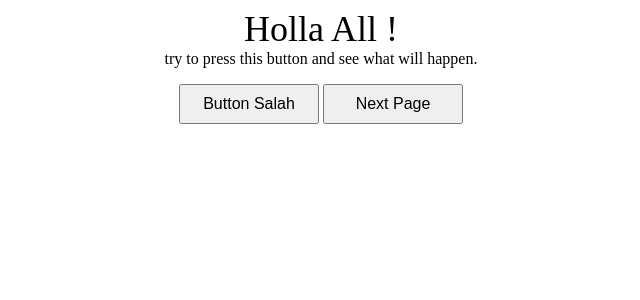
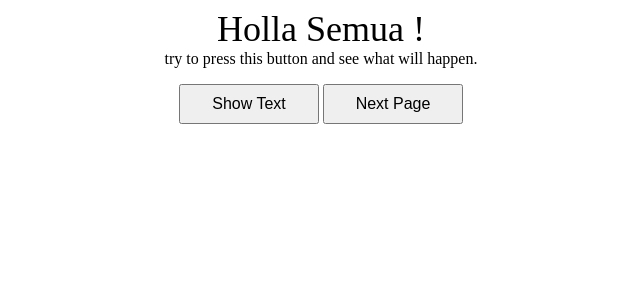
Before and after one commit to nansuri/flask-demo, a Flask app: page / in a window 1280 px wide. Shown: the top 300 px of the page, without its empty margins (319-959 px from the left). Run offline with Flask 2, Linux system fonts and the light colour scheme.

Commit message:
add changes 2

```diff
--- a/app/templates/page-one.html
+++ b/app/templates/page-one.html
@@ -1,11 +1,11 @@
 <html>
     <div>
-        <div class="hello-section">Holla All !</div>
+        <div class="hello-section">Holla Semua !</div>
         <div class="text-section">try to press this button and see what will happen.</div>
     </div>
     <div class="button-section">
-        <!-- <button class="submit-button" onclick="showDiv()">Show Text</button> -->
-        <button class="submit-button" onclick="showDiv()">Button Salah</button>
+        <button class="submit-button" onclick="showDiv()">Show Text</button>
+        <!-- <button class="submit-button" onclick="showDiv()">Button Salah</button> -->
         <a href="page-two">
             <button class="submit-button">Next Page</button>
         </a>
```
